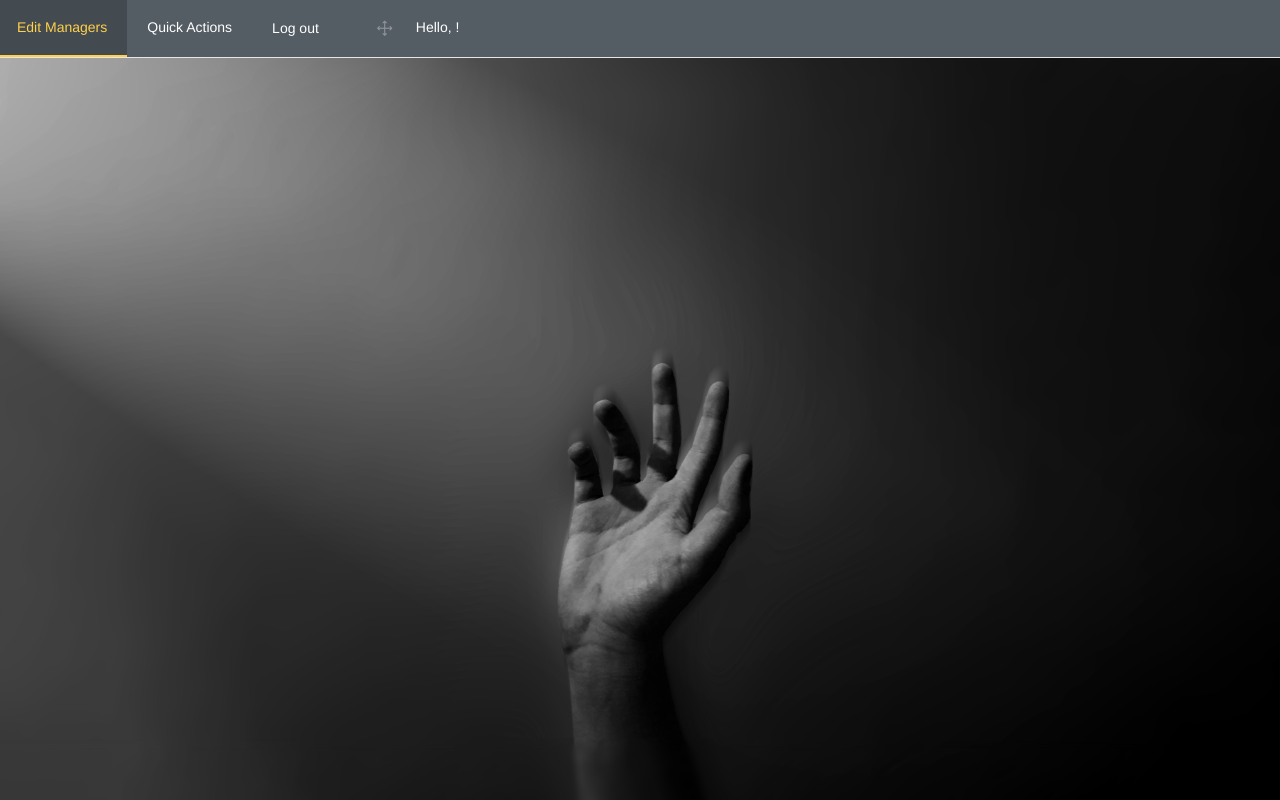
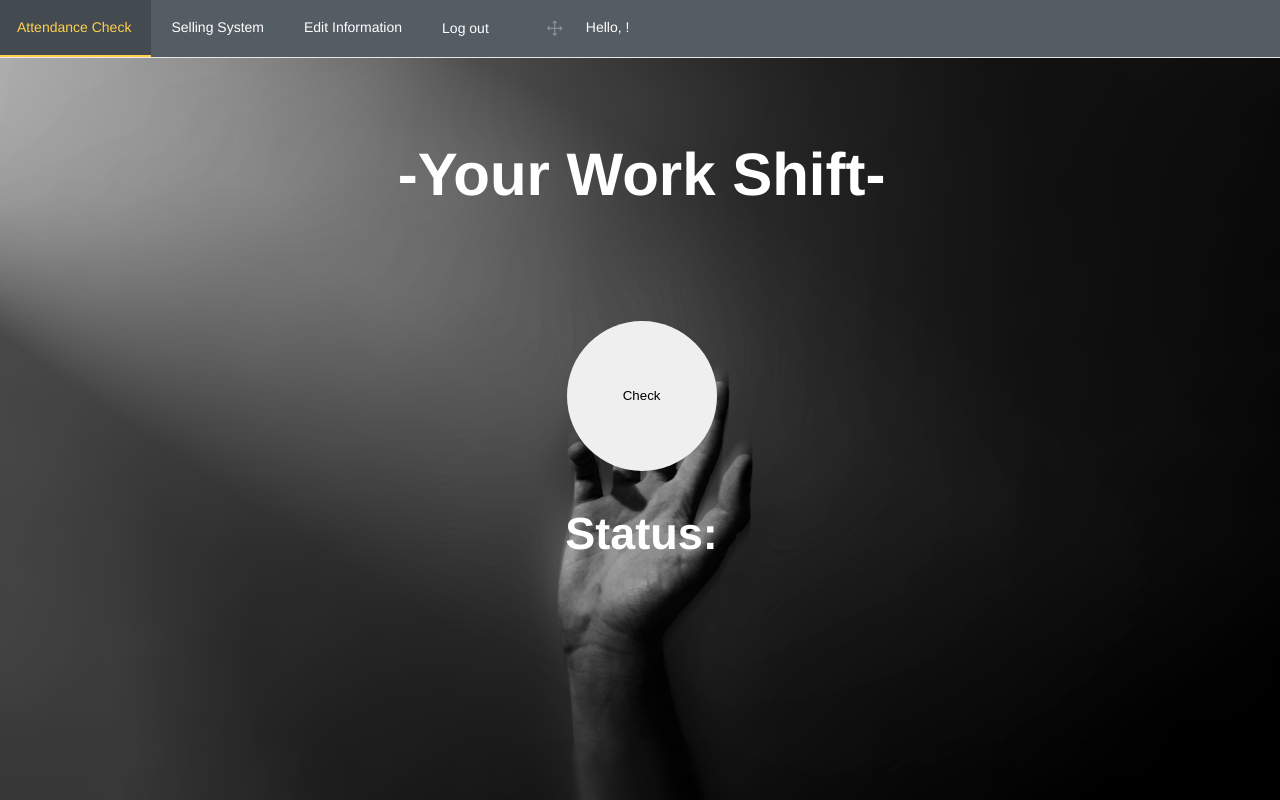
Before and after one commit to anzai249/Class02-Group02-MeitiShangcheng, a Vue app: page /#/employeeSystem/attendanceCheck in a window 1280 px wide. Before the commit this address led to /#/adminSystem. Built offline with nearby package versions, Linux system fonts and the light colour scheme; no server answers; sample sign-in values are in the browser's storage.

Commit message:
create the selling page

```diff
--- a/src/employees/employeeSystem.vue
+++ b/src/employees/employeeSystem.vue
@@ -11,7 +11,7 @@
         top:-3px;
         left: -3px; width: 110%;" background-color="#545c64" text-color="#fff" active-text-color="#ffd04b" router>
             <el-menu-item index="/employeeSystem/attendanceCheck">Attendance Check</el-menu-item>
-            <!-- <el-menu-item index="/employeeSystem/sellingSystem">Selling System</el-menu-item> -->
+            <el-menu-item index="/employeeSystem/sellingSystem">Selling System</el-menu-item>
             <el-menu-item index="/employeeSystem/editInformation">Edit Information</el-menu-item>
             <el-menu-item><a target="_self" style="text-decoration: none;" @click="logOut()">Log
                     out</a>
--- a/src/router/index.js
+++ b/src/router/index.js
@@ -5,6 +5,7 @@
 import employeeSystem from '@/employees/employeeSystem'
 import attendanceCheck from '@/employees/attendanceCheck'
 import editInformation from '@/employees/editInformation'
+import sellingSystem from '@/employees/sellingSystem'
 import employeeManager from '@/managers/employeeManager'
 import depotManager from '@/managers/depotManager'
 import staticView from '@/managers/staticView'
@@ -66,6 +67,11 @@
         path: '/employeeSystem/editInformation',
         name: 'editInformation',
         component: editInformation
+      },
+      {
+        path: '/employeeSystem/sellingSystem',
+        name: 'sellingSystem',
+        component: sellingSystem
       }
     ]
     },
```
Also changed, not shown: src/employees/sellingSystem.vue (added).
